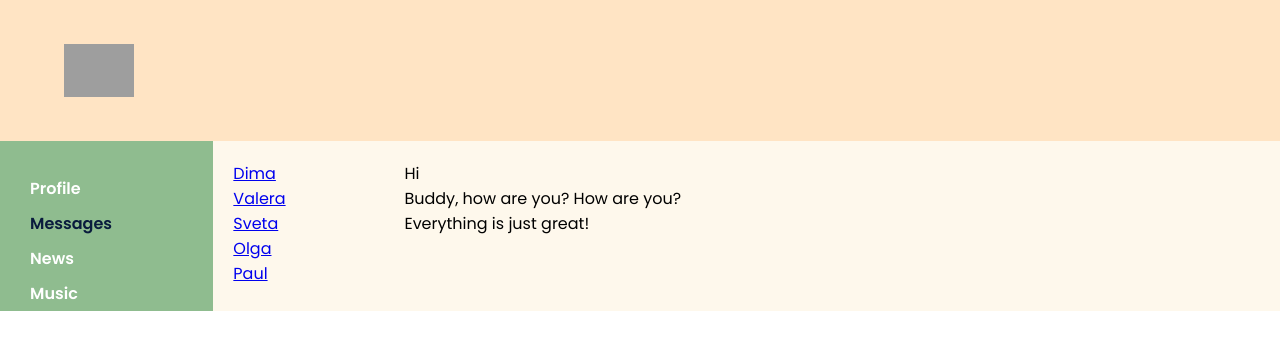
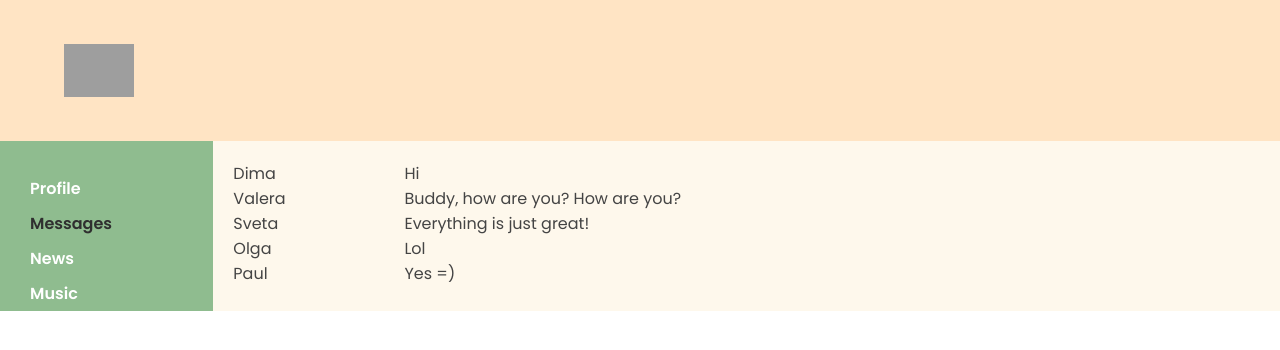
Before and after one commit to SakharovaKsu/Social-media, a React (Create React App) app: page /dialogs in a window 1280 px wide. Shown: the top 350 px of the page. Built offline with nearby package versions, Linux system fonts and the light colour scheme; grey boxes are pictures that could not be loaded.

Commit message:
Деструктуризация, добавления map

```diff
--- a/src/components/Dialogs/Dialogs.module.css
+++ b/src/components/Dialogs/Dialogs.module.css
@@ -14,8 +14,13 @@
     margin: 0;
 }
 
+.item a {
+    color: #444;
+    text-decoration: none;
+}
+
 .messages {
-
+    color: #444;
 }
 
 .message {
--- a/src/components/Dialogs/Dialogs.tsx
+++ b/src/components/Dialogs/Dialogs.tsx
@@ -2,15 +2,16 @@ import React, {FC} from 'react';
 import s from './Dialogs.module.css';
 import {NavLink} from "react-router-dom";
 
-// type DialogsType = {
-//     id: string
-//     name: string
-// }
-//
-// type MessagesType = {
-//     message: string
-// }
-//
+type DialogsType = {
+    id: number
+    name: string
+}
+
+type MessagesType = {
+    id: number
+    message: string
+}
+
 // type DialogsMessagesType = {
 //     dialogs: DialogsType
 //     messages: MessagesType
@@ -19,7 +20,7 @@ import {NavLink} from "react-router-dom";
 const DialogItem = (props: any) => {
     return (
         <li className={s.item}>
-            <NavLink to={`dialogs/${props.id}`}>{props.name}</NavLink>
+            <NavLink className={s.link} to={`dialogs/${props.id}`}>{props.name}</NavLink>
         </li>
     )
 }
@@ -29,20 +30,30 @@ const Message = (props: any) => {
 };
 
 const Dialogs = () => {
+
+    let dialogsData:DialogsType[] = [
+        {id: 1, name: 'Dima'},
+        {id: 2, name: 'Valera'},
+        {id: 3, name: 'Sveta'},
+        {id: 4, name: 'Olga'},
+        {id: 5, name: 'Paul'},
+    ]
+
+    let messageData:MessagesType[] = [
+        {id: 1, message: 'Hi'},
+        {id: 2, message: 'Buddy, how are you? How are you?'},
+        {id: 3, message: 'Everything is just great!'},
+        {id: 4, message: 'Lol'},
+        {id: 5, message: 'Yes =)'},
+    ]
+
+    const dialogsElements = dialogsData.map(dialog => <DialogItem name={dialog.name} id={dialog.id} />)
+    const messagesElements = messageData.map(message => <Message message={message.message} id={message.id}/>)
+
     return (
         <div className={s.dialogs}>
-            <ul className={s.list}>
-                <DialogItem name='Dima' id='1' />
-                <DialogItem name='Valera' id='2' />
-                <DialogItem name='Sveta' id='3' />
-                <DialogItem name='Olga' id='4' />
-                <DialogItem name='Paul' id='5' />
-            </ul>
-            <div className={s.messages}>
-                <Message message='Hi'/>
-                <Message message='Buddy, how are you? How are you?'/>
-                <Message message='Everything is just great!'/>
-            </div>
+            <ul className={s.list}>{ dialogsElements }</ul>
+            <div className={s.messages}>{ messagesElements }</div>
         </div>
     )
 }
--- a/src/components/Navbar/Navbar.module.css
+++ b/src/components/Navbar/Navbar.module.css
@@ -21,5 +21,5 @@
 }
 
 .item a.active {
-    color: #091B3D;
+    color: #2f2f2f;
 }
--- a/src/components/Profile/MyPosts/MyPosts.tsx
+++ b/src/components/Profile/MyPosts/MyPosts.tsx
@@ -1,12 +1,23 @@
-import React from 'react';
+import React, {FC} from 'react';
 import Post from "./Post/Post";
 
-const MyPosts= () => {
+type PostDataType = {
+    id: number
+    message: string
+    lireCount: number
+}
+const MyPosts = () => {
+    let postData:PostDataType[] = [
+        {id: 1, message: 'Hi', lireCount: 4},
+        {id: 2, message: 'Good', lireCount: 22},
+    ]
+
+    const postsElements = postData.map(posts => <Post message={posts.message} likeCount={posts.lireCount} />)
+
     return (
         <div>
             My post
-            <Post message={'Hi'} like={0} />
-            <Post message={'Good'} like={6} />
+            {postsElements}
         </div>
     )
 }
--- a/src/components/Profile/MyPosts/Post/Post.tsx
+++ b/src/components/Profile/MyPosts/Post/Post.tsx
@@ -1,10 +1,10 @@
 import React from 'react';
 
-type PostType = {
-    message: string
-    like: number
-}
-const Post: React.FC<PostType>= (props) => {
+// type PostType = {
+//     message: string
+//     like: number
+// }
+const Post: React.FC<any>= (props) => {
     return (
         <div>
             {props.message}
```
